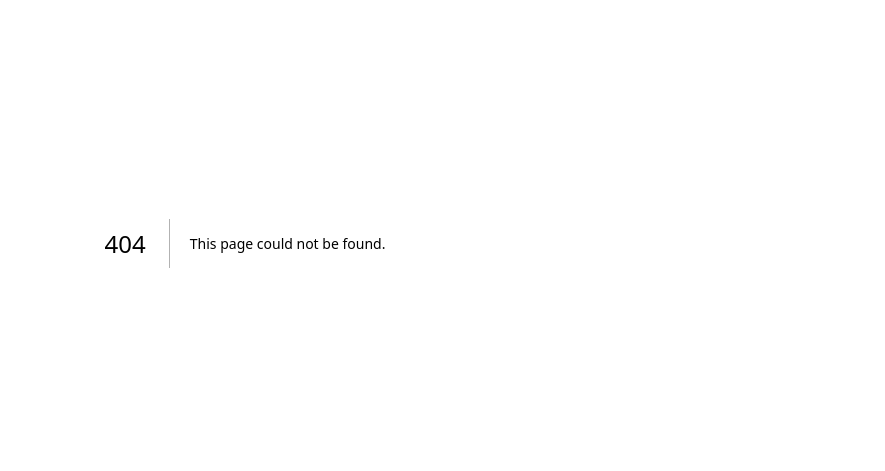
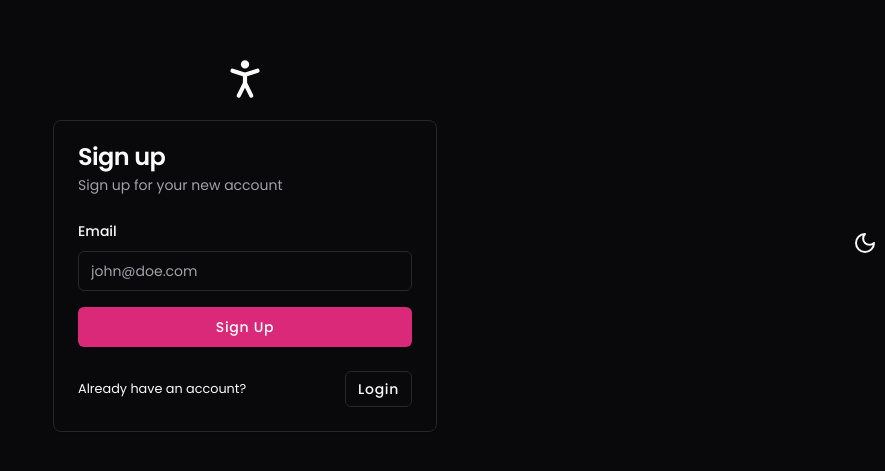
Before and after one commit to RRFayad/Shadcn, a Next.js app in the folder support-me-app/: page /sign-up in a window 1280 px wide. Before the commit this address had no page. Shown: the part 157-628 px from the top of the page, without its empty margins (395-1280 px from the left). Built offline with nearby package versions, Linux system fonts and the light colour scheme.

Commit message:
S04(Sign Up Page): 11. Add the sign up page and card

```diff
--- /dev/null
+++ b/support-me-app/src/app/(logged-out)/sign-up/page.tsx
@@ -0,0 +1,91 @@
+"use client";
+import Link from "next/link";
+import * as z from "zod";
+import { zodResolver } from "@hookform/resolvers/zod";
+import { useForm } from "react-hook-form";
+
+import { Button } from "@/components/ui/button";
+import {
+  Card,
+  CardHeader,
+  CardTitle,
+  CardContent,
+  CardDescription,
+  CardFooter,
+} from "@/components/ui/card";
+import {
+  Form,
+  FormControl,
+  FormDescription,
+  FormField,
+  FormItem,
+  FormLabel,
+  FormMessage,
+} from "@/components/ui/form";
+import { Input } from "@/components/ui/input";
+import { PersonStandingIcon } from "lucide-react";
+
+const formSchema = z.object({
+  email: z.string().email(),
+});
+
+function SignupPage() {
+  const form = useForm<z.infer<typeof formSchema>>({
+    resolver: zodResolver(formSchema),
+    defaultValues: {
+      email: "",
+    },
+  }); // It's for zod to infer the type of our Schema to the form data
+
+  const submitHandler = () => {
+    console.log("Login Validated");
+  };
+
+  return (
+    <>
+      <PersonStandingIcon size={50} />
+      <Card className="w-full max-w-sm">
+        <CardHeader>
+          <CardTitle>Sign up</CardTitle>
+          <CardDescription>Sign up for your new account</CardDescription>
+        </CardHeader>
+        <CardContent>
+          <Form {...form}>
+            <form
+              className="flex flex-col gap-4"
+              onSubmit={form.handleSubmit(submitHandler)}
+            >
+              <FormField
+                control={form.control}
+                name="email"
+                render={({ field }) => (
+                  <FormItem>
+                    <FormLabel>Email</FormLabel>
+                    <FormControl>
+                      <Input
+                        placeholder="john@doe.com"
+                        type="email"
+                        {...field}
+                      />
+                    </FormControl>
+                    <FormMessage />
+                  </FormItem>
+                )}
+              />
+              <Button type="submit">Sign Up</Button>
+            </form>
+          </Form>
+        </CardContent>
+        {/*CardFooter is already display:flex*/}
+        <CardFooter className="justify-between">
+          <small>Already have an account?</small>
+          <Button asChild variant={"outline"} size={"sm"}>
+            <Link href="/login">Login</Link>
+          </Button>
+        </CardFooter>
+      </Card>
+    </>
+  );
+}
+
+export default SignupPage;
```
Also changed, not shown: 1 other file (tests, documents, lock files or other folders).
